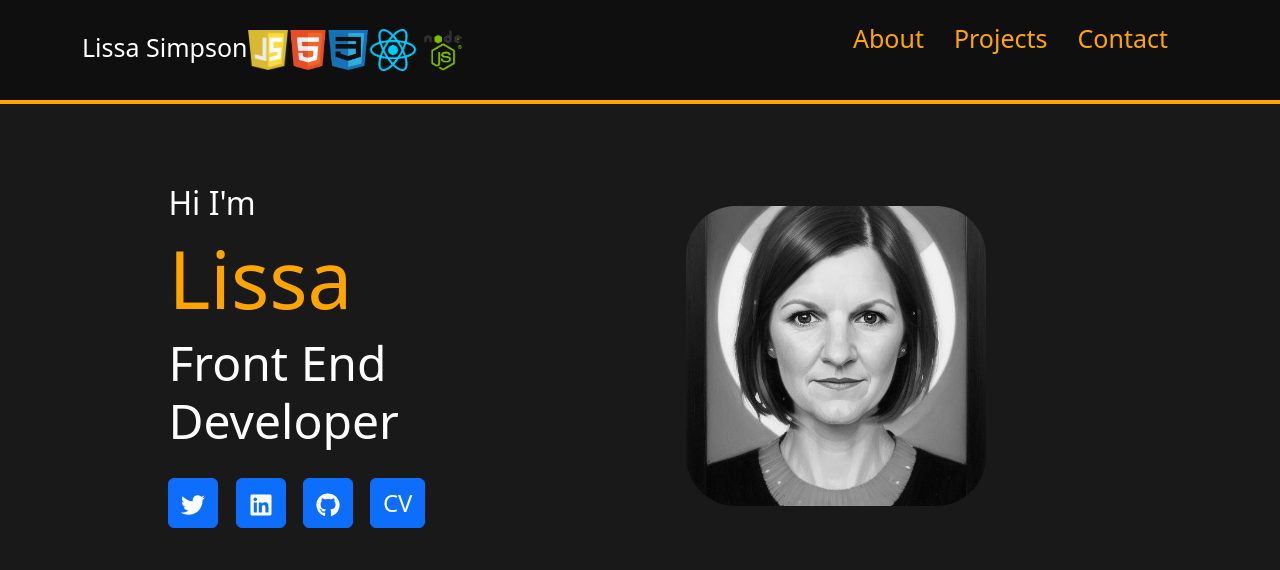
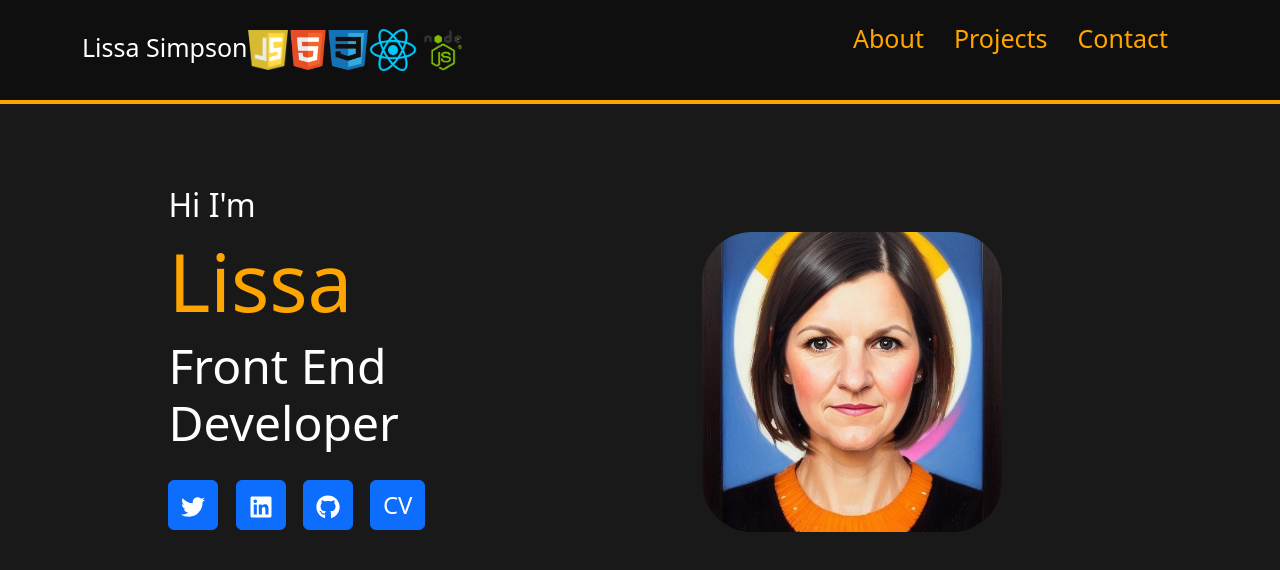
Before and after one commit to lissasimp/React-Portfolio, a React (Create React App) app: page /#/about in a window 1280 px wide. Before the commit this address led to /#/about. Shown: the top 570 px of the page. Built offline with nearby package versions, Linux system fonts and the light colour scheme.

Commit message:
Changed colour of pic

```diff
--- a/src/Components/About/About.css
+++ b/src/Components/About/About.css
@@ -30,13 +30,6 @@ p {
   color: #fff !important;
 }
 
-.profileImg {
-  height: 50%;
-  justify-content: center;
-  border-radius: 50px;
-  filter: grayscale(100%);
-}
-
 .btnContainer {
   padding-top: 20px;
 }
--- a/src/Components/About/About.js
+++ b/src/Components/About/About.js
@@ -61,11 +61,12 @@ function About() {
               horizontalAlign="center"
 
               style={{
-                height: "50%",
+                height: "90%",
                 justifyContent: "center",
                 borderRadius: "50px",
-                filter: "grayscale(100%)",
-                marginRight:"6rem"
+                // filter: "grayscale(100%)",
+                marginRight:"4rem",
+                marginTop:"3rem"
               }}
             ></img>
           </div>
```
